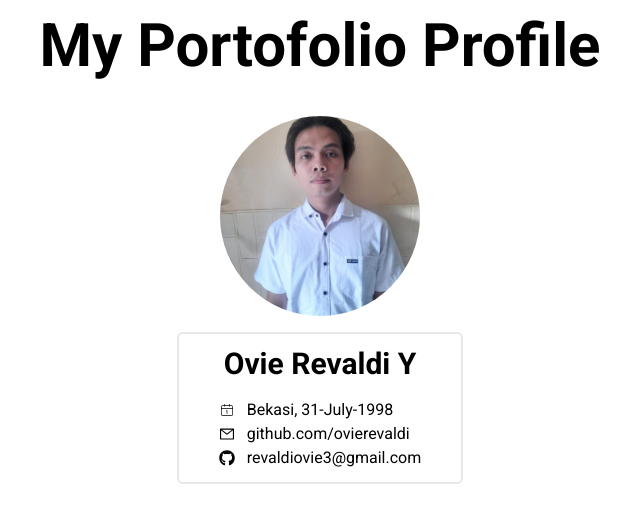
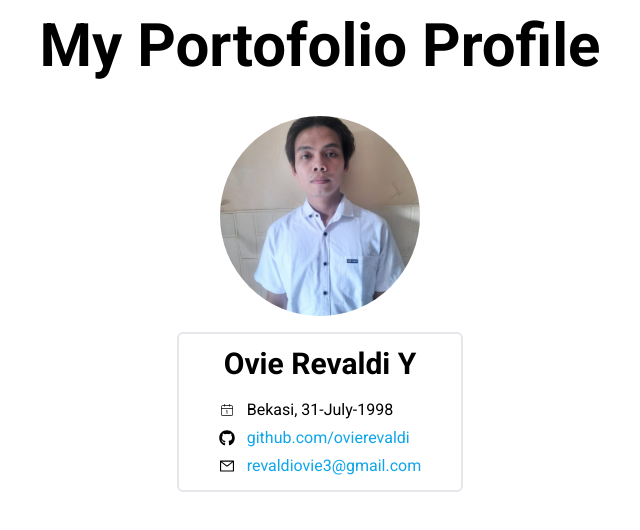
Before and after one commit to ovierevaldi/portofolio-website, a Next.js app: page / in a window 1280 px wide. Shown: the top 530 px of the page, without its empty margins (320-960 px from the left). Built offline with nearby package versions, Linux system fonts and the light colour scheme.

Commit message:
Add external link for github link + Copy Clipboard

```diff
--- /dev/null
+++ b/app/components/CustomToast.tsx
@@ -0,0 +1,11 @@
+import toast from "react-hot-toast";
+
+const CustomToast = (message: string, Icon: React.ReactNode) => {
+    toast.custom((t) => (
+        <div className="flex items-center gap-x-2 border p-4 rounded-lg shadow-sm">
+            {Icon}
+            <p>{message}</p>
+        </div>
+    ));
+}
+export default CustomToast;
--- a/app/components/InfoBox.tsx
+++ b/app/components/InfoBox.tsx
@@ -1,25 +1,46 @@
+'use client'
+
 import { FaGithub } from "react-icons/fa";
 import { AiOutlineMail } from "react-icons/ai";
 import { CiCalendarDate } from "react-icons/ci";
+import copyClipboardToast from "../libs/CopyClipboard";
 
 const InfoBox = () => {
+    const infoList = [
+        {info: 'Bekasi, 31-July-1998', icon: <CiCalendarDate />, isLink: false, type: 'none', url: ''},
+        {info: 'github.com/ovierevaldi', icon: <FaGithub />, isLink: true, type:'link', url: 'https://github.com/ovierevaldi'},
+        {info: 'revaldiovie3@gmail.com', icon: <AiOutlineMail />, isLink: true, type: 'copy', url: 'revaldiovie3@gmail.com'},
+    ]
+
+    const goToURL = (url: string, type: string) => {
+        if(type === 'link')
+            window.open(url, "_blank");
+        else
+            copyToClipboard(url);
+    }
+
+    const copyToClipboard = (text: string) => {
+        navigator.clipboard.writeText(text);
+        copyClipboardToast();
+    }
+
   return (
     <div className='flex'>
         <div className='border-2 rounded-md px-10 py-3'>
             <p className='text-3xl font-bold mb-4 text-center'>Ovie Revaldi Y</p>
-            <div className="">
-                <div className="flex gap-x-3 items-center">
-                    <CiCalendarDate />
-                    <p>Bekasi, 31-July-1998</p>
-                </div>
-                <div className="flex gap-x-3 items-center">
-                    <AiOutlineMail />
-                    <p>github.com/ovierevaldi</p>
-                </div>
-                <div className="flex gap-x-3 items-center">
-                    <FaGithub />
-                    <p>revaldiovie3@gmail.com</p>
-                </div>
+            <div className="space-y-1">
+                {
+                    infoList.map((info) =>
+                    <div
+                        key={info.info}
+                        className="flex gap-x-3 items-center">
+                        {info.icon}
+                        <p  onClick={() => {info.isLink ? goToURL(info.url, info.type) : ''}}
+                            className={`${info.isLink ? 'hover:underline cursor-pointer text-sky-500' : ''}`}>
+                            {info.info}
+                        </p>
+                    </div>)
+                }
             </div>
         </div>
     </div>
--- a/app/layout.tsx
+++ b/app/layout.tsx
@@ -1,6 +1,7 @@
 import type { Metadata } from "next";
 import { Roboto } from "next/font/google";
 import "./globals.css";
+import { Toaster } from "react-hot-toast";
 
 export const metadata: Metadata = {
   title: "Create Next App",
@@ -16,6 +17,7 @@ export default function RootLayout({ children, }: Readonly<{ children: React.Rea
   return (
     <html lang="en">
       <body className={`${robotoFont.className}`}>
+        <Toaster position="bottom-center" reverseOrder={false}></Toaster>
         {children}
       </body>
     </html>
--- /dev/null
+++ b/app/libs/CopyClipboard.tsx
@@ -0,0 +1,6 @@
+import { FaClipboard } from "react-icons/fa";
+import CustomToast from "../components/CustomToast";
+
+const copyClipboardToast = () => CustomToast('Copied To Clipboard', <FaClipboard />);
+
+export default copyClipboardToast;
--- a/package.json
+++ b/package.json
@@ -12,6 +12,7 @@
     "next": "15.0.3",
     "react": "19.0.0-rc-66855b96-20241106",
     "react-dom": "19.0.0-rc-66855b96-20241106",
+    "react-hot-toast": "^2.4.1",
     "react-icons": "^5.4.0"
   },
   "devDependencies": {
```
Also changed, not shown: 1 other file (tests, documents, lock files or other folders).
